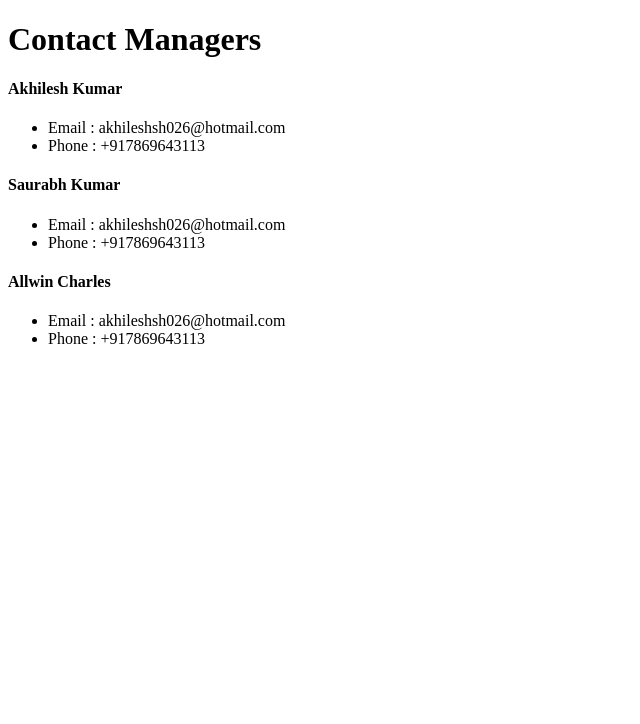
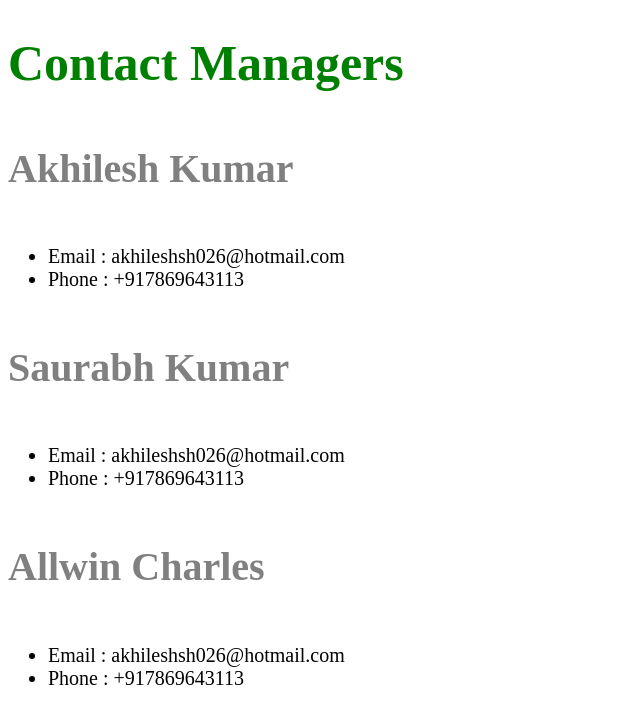
Before and after one commit to akhileshsh026/ReactFrontToEnd, a React (Create React App) app: page / in a window 1280 px wide. Shown: the top 724 px of the page, without its empty margins (0-640 px from the left). Built offline with nearby package versions, Linux system fonts and the light colour scheme.

Commit message:
Styling  components inline  as well as sepratly

```diff
--- a/src/components/Contact.js
+++ b/src/components/Contact.js
@@ -2,30 +2,34 @@ import React, { Component } from "react";
 import PropTypes from "prop-types";
 
 class Contact extends Component {
-  static propTypes = {
-    name: PropTypes.string.isRequired,
-    email: PropTypes.string.isRequired,
-    phone: PropTypes.string.isRequired
-  };
-
   render() {
     const { name, email, phone } = this.props;
     return (
       <div>
-        <h4>{name}</h4>
+        <h4 style={headingStyle}>{name}</h4>
         <ul>
-          <li>Email : {email}</li>
-          <li>Phone : {phone}</li>
+          <li style={contentStyle}>Email : {email}</li>
+          <li style={contentStyle}>Phone : {phone}</li>
         </ul>
       </div>
     );
   }
 }
 
-// Contact.propTypes = {
-//   name: PropTypes.string.isRequired,
-//   email: PropTypes.string.isRequired,
-//   phone: PropTypes.string.isRequired
-// };
+const contentStyle = {
+  color: "black",
+  fontSize: "20px"
+};
+
+const headingStyle = {
+  color: "gray",
+  fontSize: "40px"
+};
+
+Contact.propTypes = {
+  name: PropTypes.string.isRequired,
+  email: PropTypes.string.isRequired,
+  phone: PropTypes.string.isRequired
+};
 
 export default Contact;
--- a/src/components/Header.js
+++ b/src/components/Header.js
@@ -5,7 +5,7 @@ function Header(props) {
   const { branding } = props;
   return (
     <div>
-      <h1>{branding}</h1>
+      <h1 style={headingStyle}>{branding}</h1>
     </div>
   );
 }
@@ -18,4 +18,8 @@ Header.PropsTypes = {
   branding: PropsTypes.string.isRequired
 };
 
+const headingStyle = {
+  color: "green",
+  fontSize: "50px"
+};
 export default Header;
```
